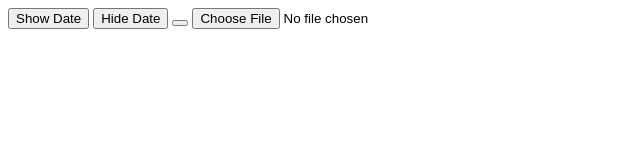
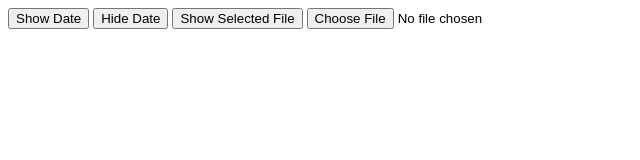
Before and after one commit to matt527/Test2, a plain HTML site: page index.html in a window 1280 px wide. Shown: the whole page, without its empty margins (0-640 px from the left). Drawn offline with Linux system fonts and the light colour scheme.

Commit message:
Update index.html

```diff
--- a/index.html
+++ b/index.html
@@ -7,8 +7,8 @@
 	<script src="Test.js"></script>
 	<button type="button" onclick="start()">Show Date</button>
 	<button type="button" onclick="hide()">Hide Date</button>
-	<button type="button" onclick="showFile()"></button>
-	<input type="file">
+	<button type="button" onclick="showFile()">Show Selected File</button>
+	<input type="file" id="fileInput">
 	<p id="demo"></p>
 	<p id="Date"></p>
     </body>
```
